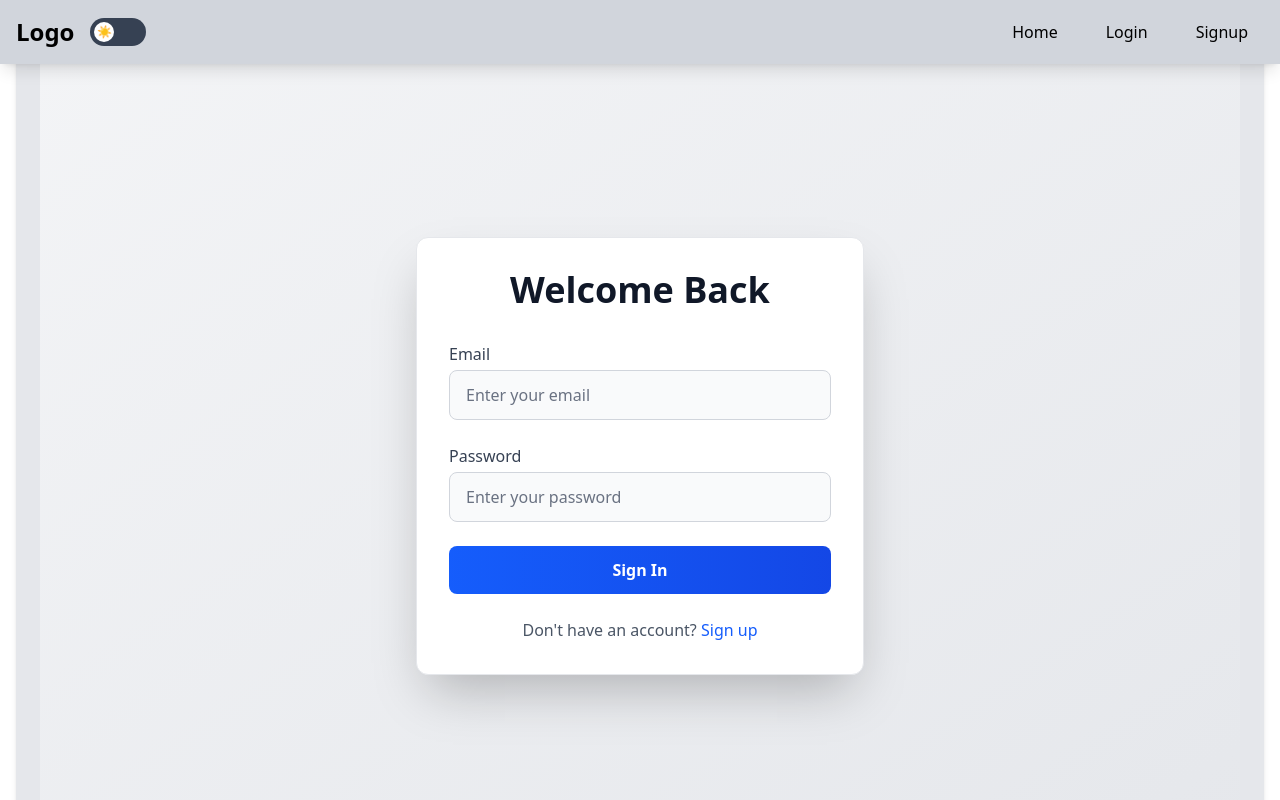
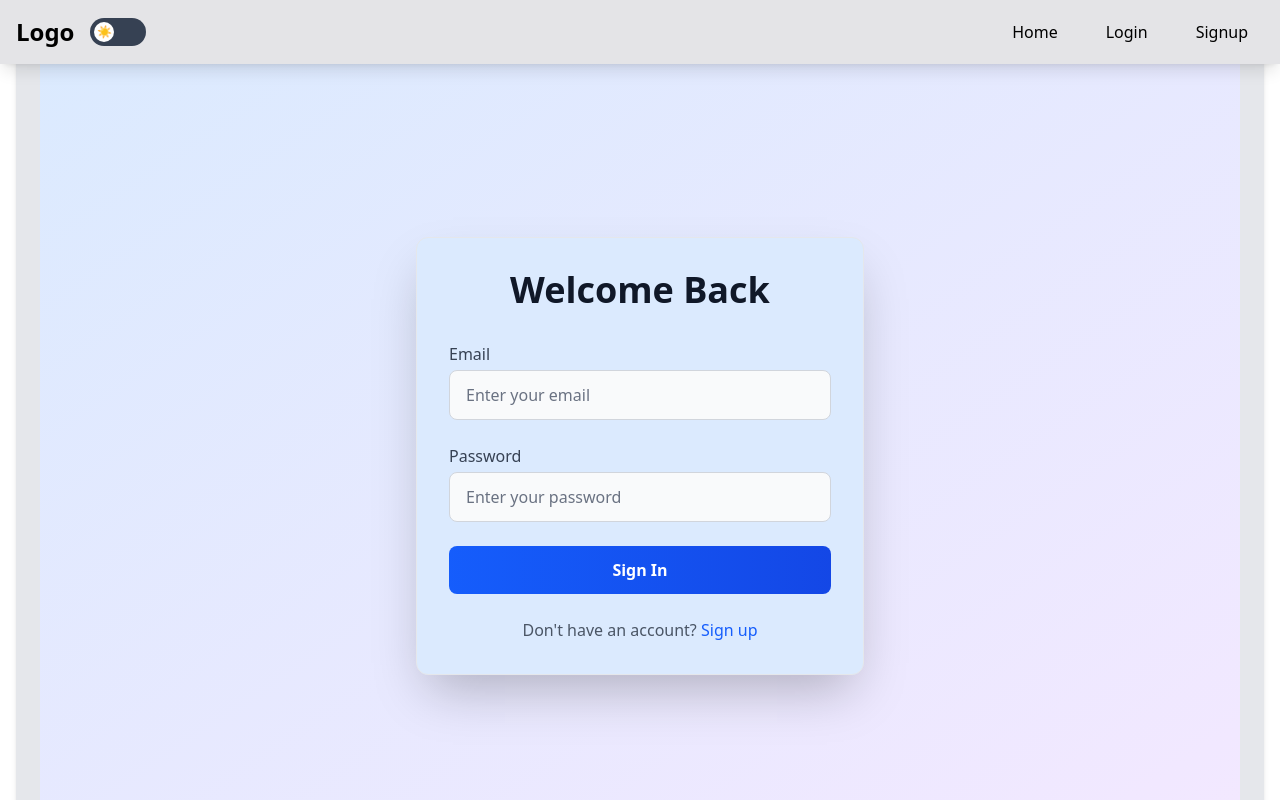
Before and after one commit to userharsh911/Fame_Blog, a React (Vite) app in the folder FAME_BLOG/: page /login in a window 1280 px wide. Shown: the top 800 px of the page. Built offline with nearby package versions, Linux system fonts and the light colour scheme; no server answers.

Commit message:
upd. auth and dark mode

```diff
--- a/FAME_BLOG/src/App.jsx
+++ b/FAME_BLOG/src/App.jsx
@@ -10,7 +10,6 @@ function App() {
   const [loader, setLoader] = useState(true)
   const dispatch = useDispatch()
   useEffect(() => {
-    console.log(":andar")
     authService.getCurrentUser()
     .then((user) => {
       console.log('user : ',user)
--- a/FAME_BLOG/src/components/Header/Header.jsx
+++ b/FAME_BLOG/src/components/Header/Header.jsx
@@ -35,7 +35,7 @@ const Header = () => {
         document.getElementById('root').classList.toggle('dark');
     }
 return (
-    <header className="bg-gray-300 dark:bg-gray-800 shadow-lg fixed top-0 left-0 right-0 z-50">
+    <header className="bg-zinc-200 dark:bg-gray-800 shadow-lg fixed top-0 left-0 right-0 z-50">
         <div className="container mx-auto px-4">
             <div className="flex items-center justify-between h-16">
                 <div className="flex items-center space-x-4">
--- a/FAME_BLOG/src/components/Login.jsx
+++ b/FAME_BLOG/src/components/Login.jsx
@@ -32,8 +32,8 @@ const Login = () => {
         setLoader(false)
     }
 return (
-    <div className="flex items-center justify-center min-h-screen bg-gradient-to-br from-gray-100 to-gray-200 dark:from-gray-900 dark:to-gray-800">
-        <div className="w-full max-w-md p-8 space-y-6 bg-white dark:bg-gray-800 rounded-xl shadow-2xl transform hover:scale-[1.01] transition-all duration-300 border border-gray-200 dark:border-gray-700">
+    <div className="flex items-center justify-center min-h-screen bg-gradient-to-br from-blue-100 to-purple-100 dark:from-gray-900 dark:to-gray-800">
+        <div className="w-full max-w-md p-8 space-y-6 bg-blue-100 dark:bg-gray-800 rounded-xl shadow-2xl transform hover:scale-[1.01] transition-all duration-300 border border-gray-200 dark:border-gray-700">
             <h1 className="text-4xl font-bold text-center text-gray-900 dark:text-white mb-8">Welcome Back</h1>
 
             {error && (
--- a/FAME_BLOG/src/components/LogoutBtn.jsx
+++ b/FAME_BLOG/src/components/LogoutBtn.jsx
@@ -2,13 +2,16 @@ import React from 'react'
 import { logout as authLogout } from '../features/authSlice'
 import authService from '../services/authService'
 import { useDispatch } from 'react-redux'
+import { useNavigate } from 'react-router-dom'
 const LogoutBtn = ({className}) => {
+  const navigate = useNavigate();
     const dispatch = useDispatch();
     const logout = ()=>{
         authService.logout()
         .then(()=>{
           console.log("logout successfully ")
             dispatch(authLogout())
+            navigate('/login')
         })
         .catch((err)=>{
             console.log("err while logout user ",err)
--- a/FAME_BLOG/src/components/Signup.jsx
+++ b/FAME_BLOG/src/components/Signup.jsx
@@ -30,8 +30,8 @@ const Signup = () => {
         setLoader(false)
     }
 return (
-    <div className="flex items-center justify-center min-h-screen bg-gradient-to-br from-gray-100 to-gray-200 dark:from-gray-900 dark:to-gray-800">
-        <div className="w-full max-w-md p-8 space-y-6 bg-white dark:bg-gray-800 rounded-xl shadow-2xl transform hover:scale-[1.01] transition-all duration-300">
+    <div className="flex items-center justify-center min-h-screen bg-gradient-to-br from-blue-100 to-purple-100 dark:from-gray-900 dark:to-gray-800">
+        <div className="w-full max-w-md p-8 space-y-6 bg-blue-100 dark:bg-gray-800 rounded-xl shadow-2xl transform hover:scale-[1.01] transition-all duration-300">
             <div className="text-center">
                 <h1 className="text-3xl font-bold text-gray-900 dark:text-white">Sign Up</h1>
             </div>
```
